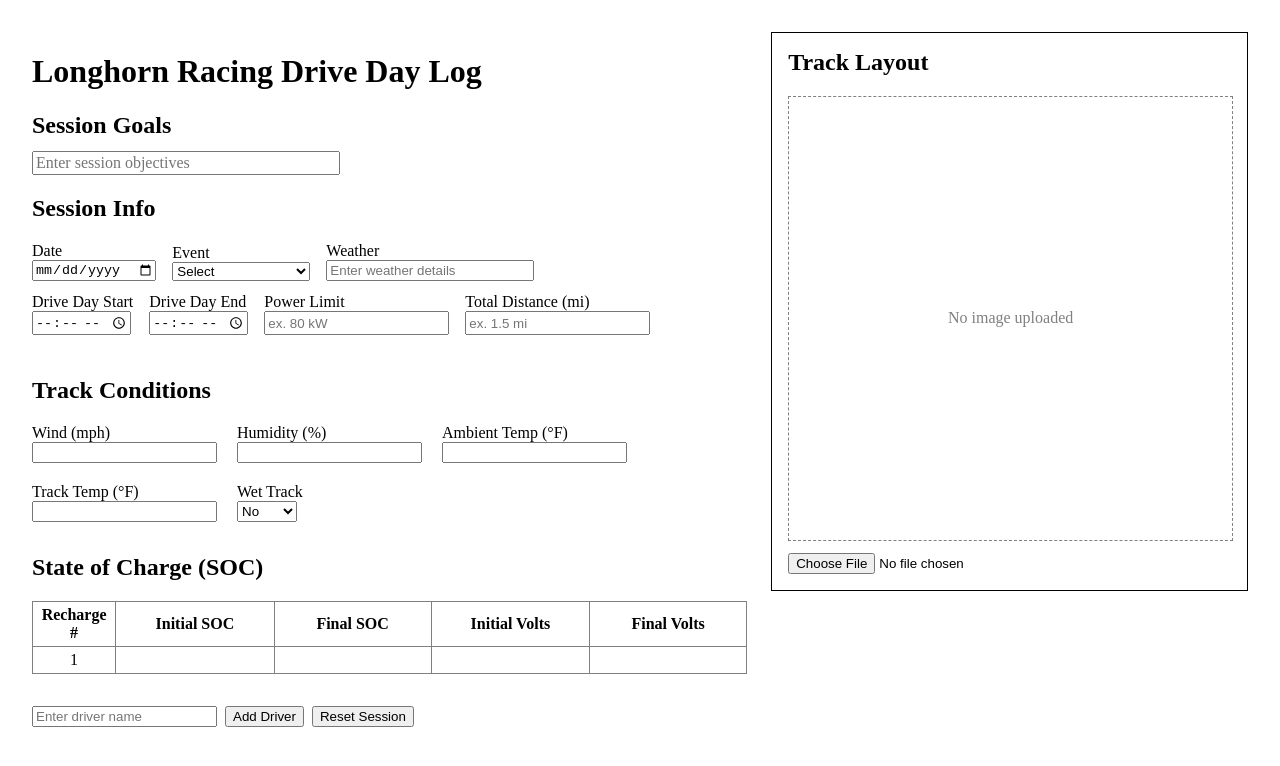
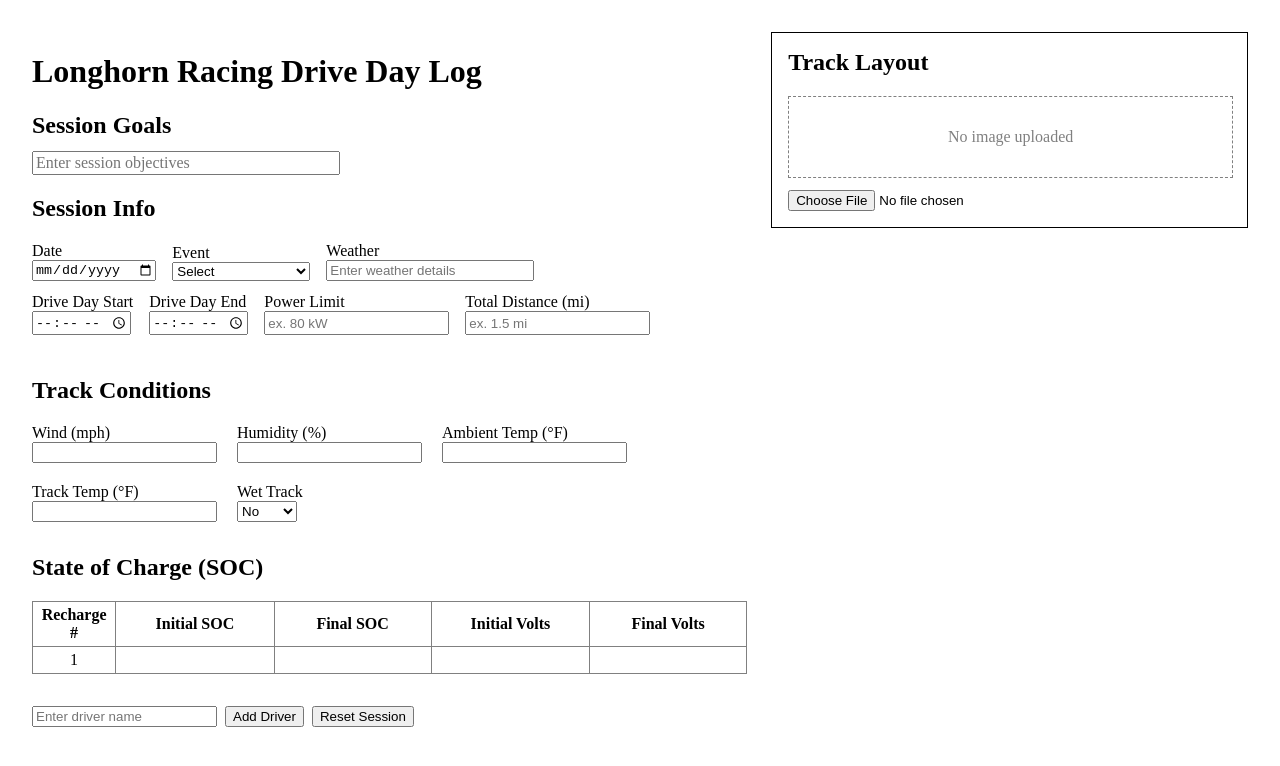
Before and after one commit to LonghornRacingElectric/drive-day-log, a React (Vite) app: page / in a window 1280 px wide. Shown: the top 766 px of the page. Built offline with nearby package versions, Linux system fonts and the light colour scheme.

Commit message:
Updated image box

```diff
--- a/src/App.tsx
+++ b/src/App.tsx
@@ -1054,23 +1054,22 @@ export default function App() {
           <div
             style={{
               width: '100%',
-              aspectRatio: '1 / 1',
               border: '1px dashed gray',
               display: 'flex',
               alignItems: 'center',
               justifyContent: 'center',
               marginBottom: 12,
-              overflow: 'hidden',
+              minHeight: 80,
             }}
           >
             {trackImage ? (
               <img
                 src={trackImage}
                 alt="Track"
-                style={{ width: '100%', height: '100%', objectFit: 'cover' }}
+                style={{ width: '100%', height: 'auto', display: 'block' }}
               />
             ) : (
-              <span style={{ color: 'gray' }}>No image uploaded</span>
+              <span style={{ color: 'gray', padding: 16 }}>No image uploaded</span>
             )}
           </div>
 
```
